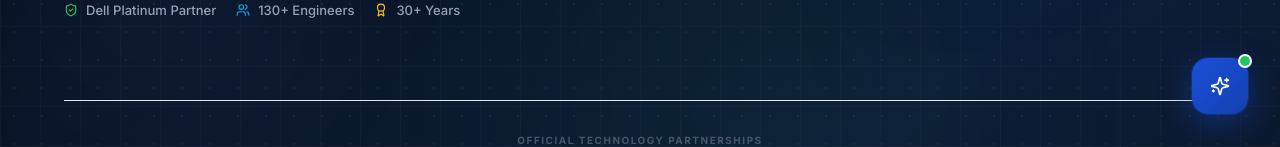
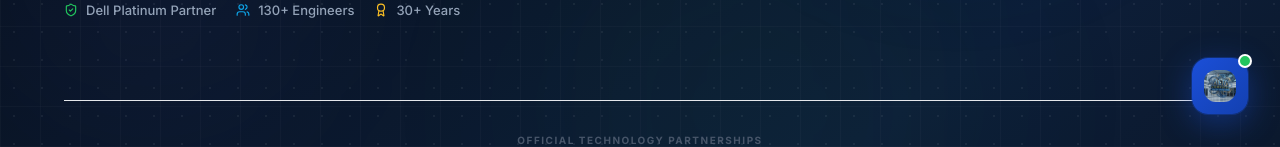
Before and after one commit to teddymillion/alta_computec, a React (Vite) app: page / in a window 1280 px wide. Shown: the part 654-801 px from the top of the page. Built offline with nearby package versions, Linux system fonts and the light colour scheme.

Commit message:
feat: replace AI icon with alta_ai.jpg image

```diff
--- a/src/components/AIAssistant.jsx
+++ b/src/components/AIAssistant.jsx
@@ -88,8 +88,8 @@ export default function AIAssistant() {
             style={{ borderColor: 'rgba(27,79,216,0.2)', background: 'rgba(27,79,216,0.08)' }}
           >
             <div className="flex items-center gap-2.5">
-              <div className="relative w-7 h-7 rounded-lg bg-alta-blue flex items-center justify-center flex-shrink-0">
-                <Sparkles size={13} className="text-white" />
+              <div className="relative w-7 h-7 rounded-lg overflow-hidden flex-shrink-0">
+                <img src="/alta_ai.jpg" alt="ALTA AI" className="w-full h-full object-cover" />
                 <span className="absolute -top-0.5 -right-0.5 w-2 h-2 rounded-full bg-alta-green-light border border-navy-900" />
               </div>
               <div>
@@ -197,11 +197,11 @@ export default function AIAssistant() {
         )}
 
         {/* Icon */}
-        <div className="relative z-10 transition-transform duration-200" style={{ transform: open ? 'rotate(180deg) scale(0.9)' : 'scale(1)' }}>
+        <div className="relative z-10 transition-all duration-200 overflow-hidden" style={{ transform: open ? 'scale(0.9)' : 'scale(1)' }}>
           {open ? (
             <X size={20} className="text-white" />
           ) : (
-            <Sparkles size={20} className="text-white" />
+            <img src="/alta_ai.jpg" alt="ALTA AI" className="w-8 h-8 rounded-xl object-cover" />
           )}
         </div>
 
```
